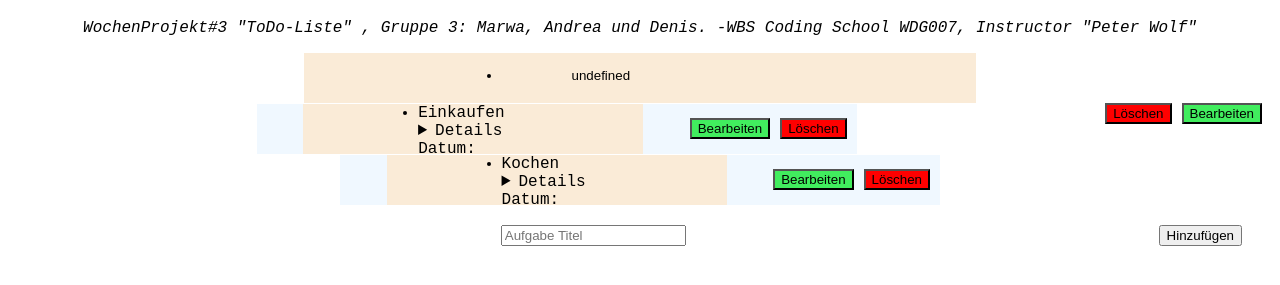
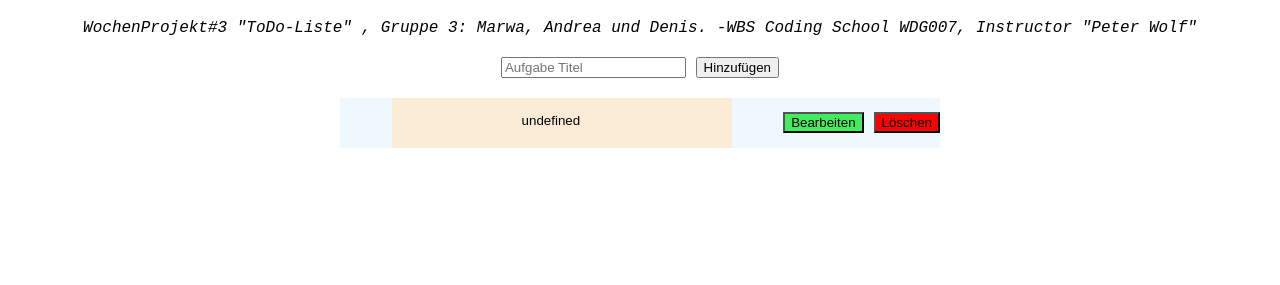
Before and after one commit to Sinnfull85/ToDo-List, a plain HTML site: page ToDo_liste/index.html in a window 1280 px wide. Both pictures are taken after a click on the button "Hinzufügen". Shown: the part 61-346 px from the top of the page. Drawn offline with Linux system fonts and the light colour scheme.

Commit message:
weiter mit add.js und css

```diff
--- a/ToDo_liste/index.html
+++ b/ToDo_liste/index.html
@@ -14,7 +14,8 @@
 
     <header>
         <h1>ToDo-Liste</h1>
-        <p>WochenProjekt#3 "ToDo-Liste" , Gruppe 3: Marwa, Andrea und Denis. -WBS Coding School WDG007, Instructor "Peter Wolf"</p>
+        <p>WochenProjekt#3 "ToDo-Liste" , Gruppe 3: Marwa, Andrea und Denis. -WBS Coding School WDG007, Instructor
+            "Peter Wolf"</p>
 
     </header>
     <main>
@@ -27,6 +28,14 @@
 
 
         <div id="App">
+            <div id="add-section" style="text-align:center ;margin:20px;">
+                <input id="addInput" type="text" placeholder="Aufgabe Titel">
+                <!-- FÜR SPÄTER -->
+                <!-- <input id="details" type="text" placeholder="Mehr Details">
+                    <input id="datetime" type="datetime" placeholder="Datum/Uhrzeit"> -->
+                <button id="AddButton">Hinzufügen</button>
+            </div>
+
 
         </div>
 
@@ -34,10 +43,7 @@
 
 
 
-
-
-
-        <div class="mv-todo" id="mv-todo-1">
+        <!-- <div class="mv-todo" id="mv-todo-1">
 
             <ul class="mv-ul">
 
@@ -46,8 +52,8 @@
                     <div id="date">Datum:</div>
                 </li>
             </ul>
-            <div class="mv-button-div">
-                <button class="mv-edit" id="mv-edit-1">Bearbeiten</button>
+            <div class="divButton>
+                <button class=" mv-edit" id="mv-edit-1">Bearbeiten</button>
                 <button class="mv-delete" id="mv-delete-1">Löschen</button>
             </div>
 
@@ -61,22 +67,15 @@
                 </li>
 
             </ul>
-            <div class="mv-button-div">
+            <div class="divButton">
                 <button class="mv-edit" id="mv-edit-2">Bearbeiten</button>
                 <button class="mv-delete" id="mv-delete-2">Löschen</button>
             </div>
 
 
 
-        </div>
+        </div> -->
 
-        <div id="add-section" style="text-align:center ;margin:20px;">
-            <input id="addInput" type="text" placeholder="Aufgabe Titel">
-            <!-- FÜR SPÄTER -->
-            <!-- <input id="details" type="text" placeholder="Mehr Details">
-        <input id="datetime" type="datetime" placeholder="Datum/Uhrzeit"> -->
-            <button id="AddButton">Hinzufügen</button>
-        </div>
 
 
 
--- a/ToDo_liste/js/add.js
+++ b/ToDo_liste/js/add.js
@@ -4,8 +4,23 @@ const input = document.getElementById("addInput");
 
 let inputList = [];
 
+// beispiel
+// let inputList_v1 = ["kaufen", "Kochen"];
+// let inputList_v2 = [
+//     { aufgabe: "kaufen", zeit: "" },
+//     { aufgabe: "Kochen" },
+//     { aufgabe: "spielen" },
+// ];
+
+// let inputList_v3 = [
+//     { aufgabe: "kaufen", mehrdetais: "Milch, käse", datum: "heute" },
+//     { aufgabe: "Kochen", mehrdetais: "Milch, käse", datum: "heute" },
+//     { aufgabe: "spielen", mehrdetais: "", datum: "heute Abend" },
+// ];
+
 function handleInput(event) {
     const newInput = event.target.value;
+
     inputList.push(newInput);
     // input.value = "";
     console.log(inputList);
@@ -17,22 +32,26 @@ AddButton.addEventListener("click", handleButtonClick);
 
 function handleButtonClick() {
     const listContainer = document.createElement("div");
-    listContainer.setAttribute("id", "divToDo");
     const list = document.createElement("ul");
     const li = document.createElement("li");
     const liAlsInput = document.createElement("input");
-    liAlsInput.setAttribute("id", "li-als-input");
+    const divButton = document.createElement("div");
+    const editBtn = document.createElement("button");
+    const deleteBtn = document.createElement("button");
 
-    const editBtn = document.createElement("button");
-    editBtn.setAttribute("class", "mv-edit");
-    const deleteBtn = document.createElement("button");
-    deleteBtn.setAttribute("class", "mv-delete");
+    listContainer.setAttribute("class", "divToDo");
+    // listContainer.setAttribute("id", "divToDo");
+    liAlsInput.setAttribute("class", "li-als-input");
+    // liAlsInput.setAttribute("id", "li-als-input");
+    divButton.setAttribute("class", "divButton");
+    editBtn.setAttribute("class", "edit");
+    deleteBtn.setAttribute("class", "delete");
 
     editBtn.innerHTML = "Bearbeiten";
     deleteBtn.innerHTML = "Löschen";
 
-    editBtn.setAttribute("id", "mv-edit-2");
-    deleteBtn.setAttribute("id", "mv-delete-2");
+    // editBtn.setAttribute("id", "mv-edit-2");
+    // deleteBtn.setAttribute("id", "mv-delete-2");
 
     liAlsInput.value = inputList[inputList.length - 1];
 
@@ -40,14 +59,13 @@ function handleButtonClick() {
 
     input.value = "";
 
+    li.appendChild(liAlsInput);
+    list.appendChild(li);
+    listContainer.appendChild(list);
+    divButton.appendChild(editBtn);
+    divButton.appendChild(deleteBtn);
+    listContainer.appendChild(divButton);
     APP.appendChild(listContainer);
-    listContainer.appendChild(list);
-    list.appendChild(li);
-
-    li.appendChild(liAlsInput);
-
-    listContainer.appendChild(editBtn);
-    listContainer.appendChild(deleteBtn);
 }
 
 // ToDO Array
--- a/ToDo_liste/styles/styles.css
+++ b/ToDo_liste/styles/styles.css
@@ -1,17 +1,17 @@
-body{
-    font-family: 'Courier New', Courier, monospace;
+body {
+    font-family: "Courier New", Courier, monospace;
 }
 
-header, #App{
-        text-align: center;
+header,
+#App {
+    text-align: center;
 }
 
-header p{
+header p {
     font-style: italic;
-
 }
 
-.mv-todo {
+.divToDo {
     background-color: aliceblue;
     display: flex;
     justify-content: space-around;
@@ -19,51 +19,49 @@ header p{
     margin: 1px auto;
 }
 
-ul {
-    background-color: antiquewhite;
+.divToDo li {
+    background-color: rgb(199, 118, 13);
     width: 50%;
     height: 100%;
+    list-style: none;
 }
-.mv-edit {
+.edit {
     background-color: rgb(65, 237, 94);
 }
 
-.mv-delete {
+.delete {
     background-color: red;
 }
 
-.mv-button-div {
+.divButton {
     display: flex;
     align-items: center;
-
 }
 
-button {
-    float:right;
-    margin-right:10px;
-
+.edit {
+    float: right;
+    margin-right: 10px;
 }
 
-ul, li {
+.divToDo ul,
+.divToDo li {
     background-color: antiquewhite;
-    margin:10px;
-    width:50%;
-    margin:auto;
-    height:50px;
+    margin: 10px;
+    width: 50%;
+    margin: auto;
+    height: 50px;
 }
 
-#divToDO{
+.divToDO {
     background-color: aliceblue;
-    height:1000px;
-    width:600px;
+    height: 1000px;
+    width: 600px;
 }
 
-#li-als-input{
-
+.li-als-input {
     background-color: transparent;
-    color:black;
+    color: black;
     border: 0px;
     pointer-events: none;
-    padding:15px;
-
+    padding: 15px;
 }
```
